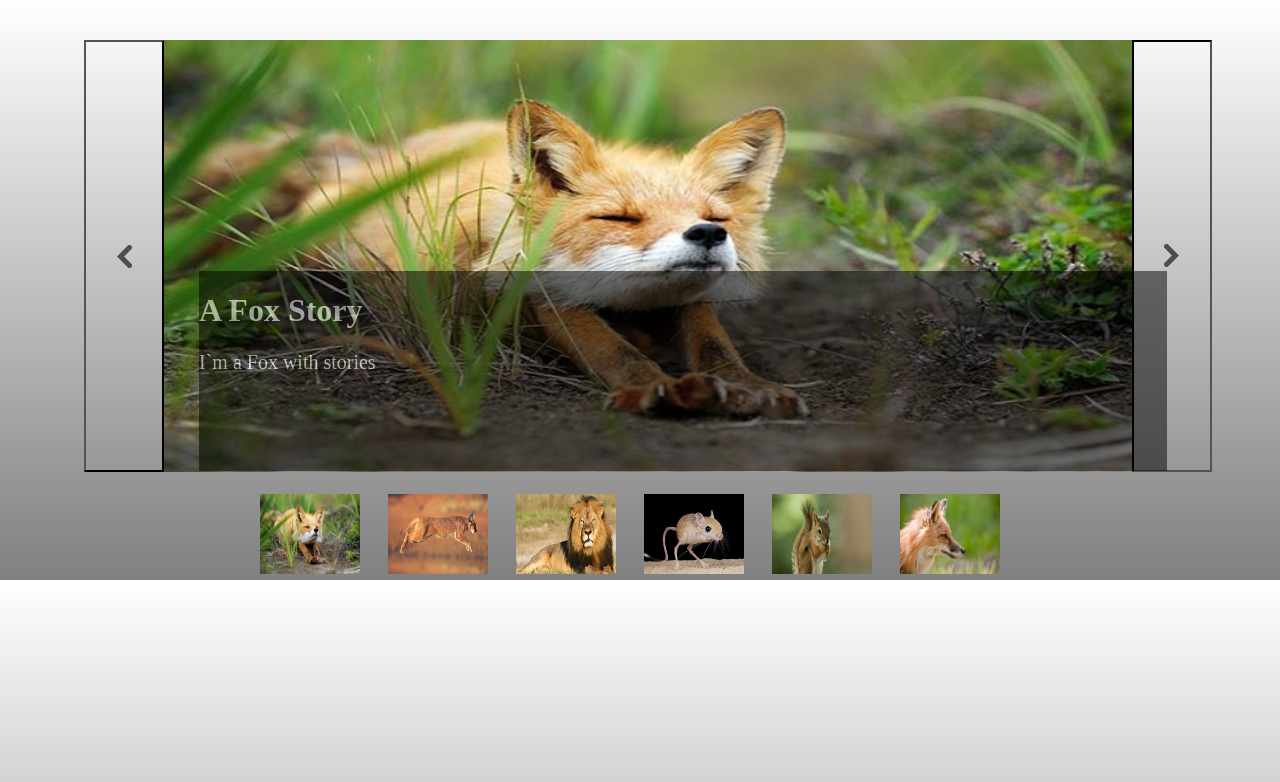
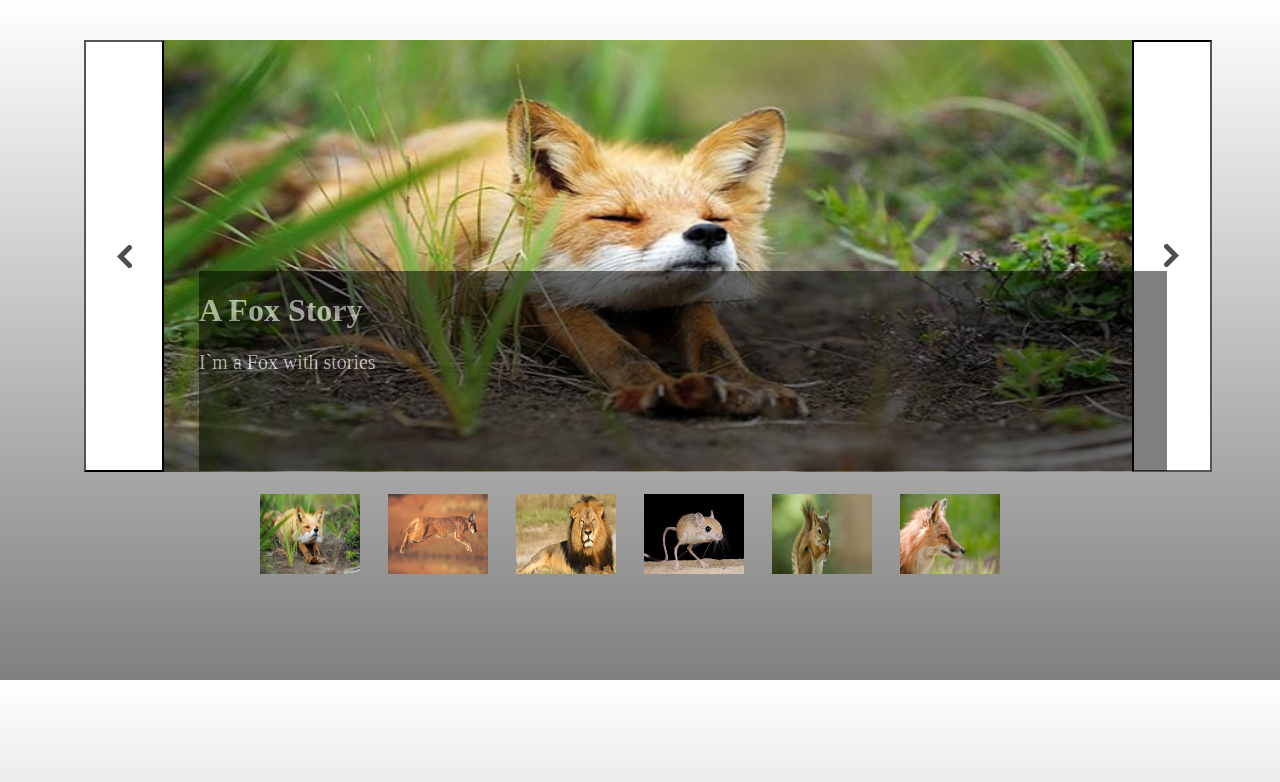
Before and after one commit to green-fox-academy/AlfredWei0420, a plain HTML site: page week-02/Day-05/Gallery project/index.html in a window 1280 px wide. Drawn offline with Linux system fonts and the light colour scheme.

Commit message:
hand pointer and colored button

```diff
--- a/week-02/Day-05/Gallery project/index.css
+++ b/week-02/Day-05/Gallery project/index.css
@@ -17,6 +17,7 @@ body{
 
 }
 
+
 .photoViewer img{
     width: 968px;
     height: 432px;
@@ -24,7 +25,7 @@ body{
 
 .thumbnails{
     width:800px;
-    height: 100px;
+    height: 200px;
     margin: auto;
     position: relative;
     top: 10px;
@@ -35,6 +36,7 @@ body{
     height: 80px;
     padding: 12px;
     display: inline-block;
+    cursor: pointer;
 }
 
 
@@ -59,18 +61,29 @@ p{
     font-size: 20px;
 }
 
-button {
+.buttonL {
     width: 80px;
     height: 432px;
-}
-
-button.left{
-    background: url('./image/arrow.svg') no-repeat center;
+    background-color: white;
     float: left;
 }
 
-button.right{
+.buttonR {
+    width: 80px;
+    height: 432px;
+    background-color: white;
+    float: right;
+}
+
+.left{
+    width: 80px;
+    height: 432px;
     background: url('./image/arrow.svg') no-repeat center;
-    float: right;
+}
+
+.right{
+    width: 80px;
+    height: 432px;
+    background: url('./image/arrow.svg') no-repeat center;
     transform: rotate(180deg);
 }
--- a/week-02/Day-05/Gallery project/index.html
+++ b/week-02/Day-05/Gallery project/index.html
@@ -9,8 +9,12 @@
   <div class="container">
       <div class="photoViewer">
           <img src="./image/1.jpg" class="photos" alt="">
-          <button class="Button left"></button>
-          <button class="Button right"></button>
+         <div class="buttonL">
+            <button class="left"></button>
+         </div>
+          <div class="buttonR">
+            <button class="right"></button>
+          </div>
           <div class="intro">
               <h1>A Fox Story</h1>
               <p>I`m a Fox with stories</p>
--- a/week-02/Day-05/Gallery project/index.js
+++ b/week-02/Day-05/Gallery project/index.js
@@ -1,4 +1,5 @@
 'use strict';
+
 var imgLinks = ["./image/1.jpg","./image/2.jpg","./image/3.jpg",
 "./image/4.jpg","./image/5.jpg","./image/6.jpg"]
 var h1Text=["A Fox Story","A Cat Story","A Lion Story","A Mouse Story","An Old driver","A Wolf Story" ]
@@ -51,7 +52,7 @@ function leftClick(){
 function imgClick(event){
     for (var i = 0; i < picClick.length; i++) {
         picClick[i].onmouseover = function() {
-            this.style.cursor = "hand";
+            this.style.cursor='hand';
             //this.style.border = 3px "blue";
         }
     }
```
